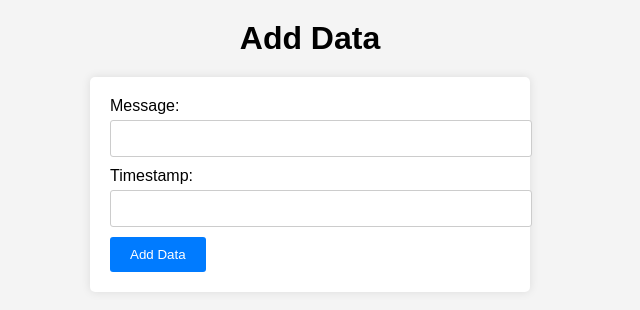
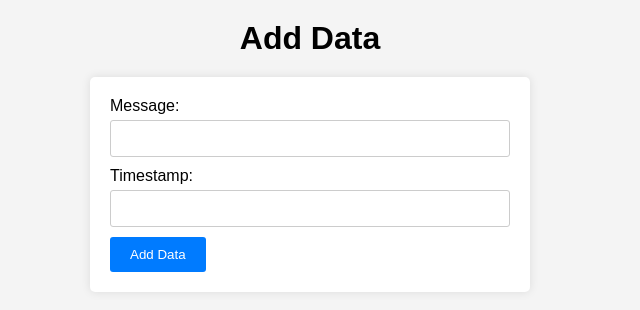
Before and after one commit to Squarific/TheGame, a website: page client/index.html in a window 1280 px wide. Shown: the full height of the page, 330-970 px from the left. Drawn offline with Linux system fonts and the light colour scheme.

Commit message:
Fix input not being the right width

```diff
--- a/client/style.css
+++ b/client/style.css
@@ -1,3 +1,7 @@
+body, input {
+    box-sizing: border-box;
+}
+
 body {
     font-family: Arial, sans-serif;
     background-color: #f4f4f4;
```
